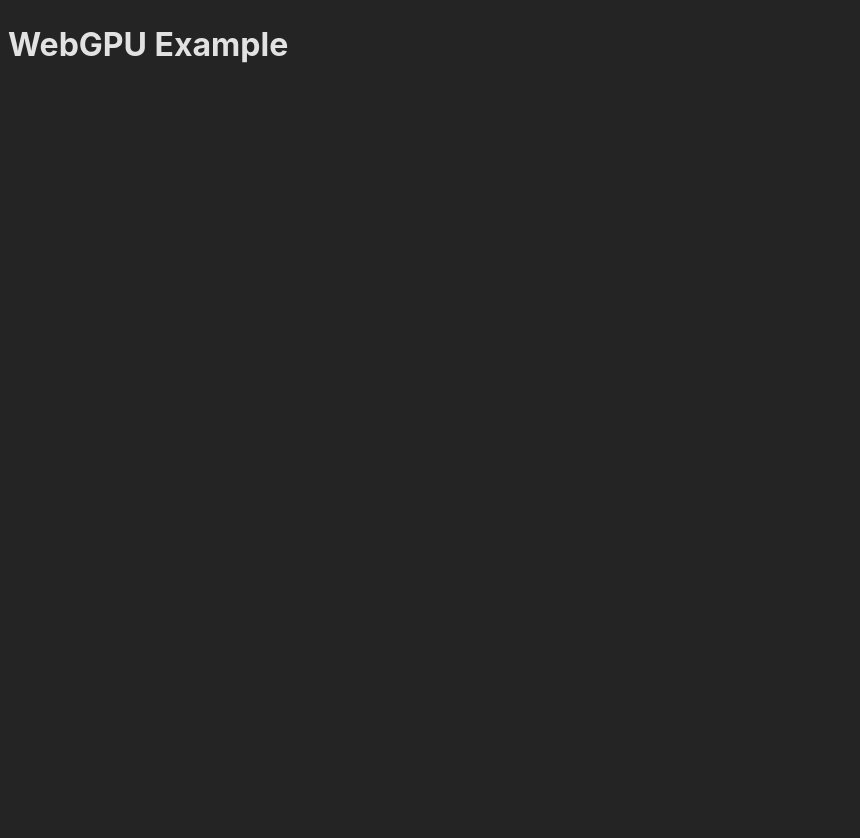
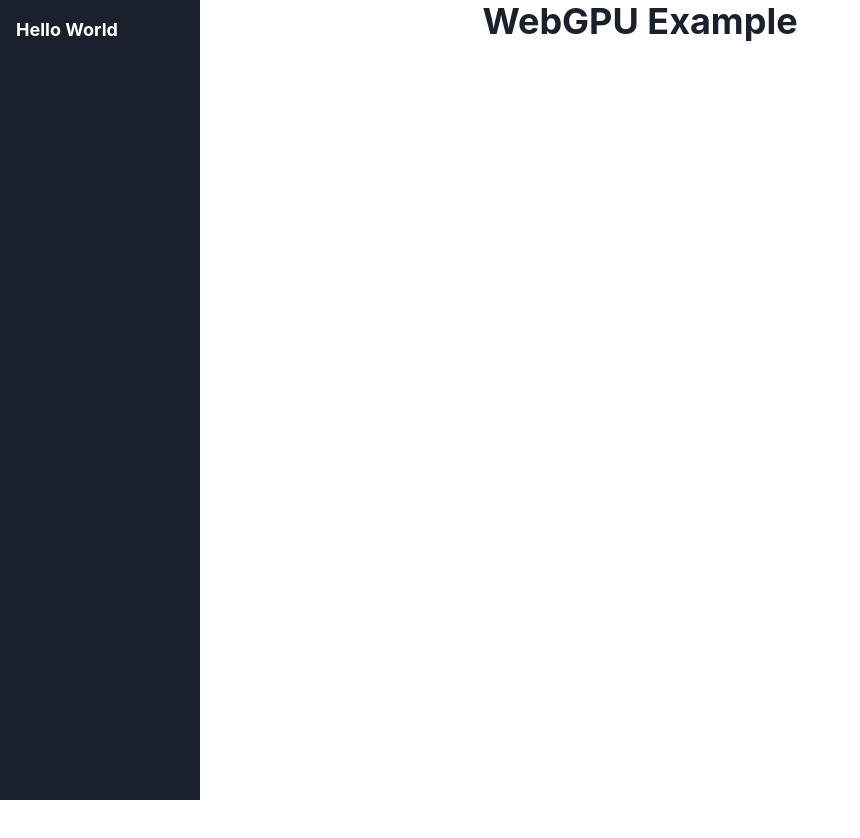
Before and after one commit to xyz600/webgpu-sample, a React (Vite) app: page / in a window 1280 px wide. Shown: the top 838 px of the page, without its empty margins (0-860 px from the left). Built offline with nearby package versions, Linux system fonts and the light colour scheme.

Commit message:
add shader switch

```diff
--- a/package.json
+++ b/package.json
@@ -10,6 +10,10 @@
     "preview": "vite preview"
   },
   "dependencies": {
+    "@chakra-ui/react": "^2.8.2",
+    "@emotion/react": "^11.11.4",
+    "@emotion/styled": "^11.11.5",
+    "framer-motion": "^11.2.11",
     "react": "^18.3.1",
     "react-dom": "^18.3.1"
   },
--- a/src/App.tsx
+++ b/src/App.tsx
@@ -1,14 +1,27 @@
+import { HStack, Heading, VStack } from "@chakra-ui/react";
+import { useState } from "react";
+import { ShaderSelector } from "./components/ShaderSelector";
+import type { ShaderExampleType } from "./components/ShaderSelector/types";
 import { WebGPUCanvas } from "./components/WebGPUCanvas";
 import { HelloWorld } from "./components/shader/hello-world";
 
 function App() {
+	const [shaderType, setShaderType] =
+		useState<ShaderExampleType>("Hello World");
+
 	return (
-		<>
-			<h1>WebGPU Example</h1>
-			<WebGPUCanvas id="webgpu-canvas">
-				<HelloWorld />
-			</WebGPUCanvas>
-		</>
+		<VStack>
+			<Heading>WebGPU Example</Heading>
+			<HStack>
+				<ShaderSelector
+					currentSelection={shaderType}
+					onSelectionChanged={setShaderType}
+				/>
+				<WebGPUCanvas id="webgpu-canvas">
+					<HelloWorld />
+				</WebGPUCanvas>
+			</HStack>
+		</VStack>
 	);
 }
 
--- /dev/null
+++ b/src/components/ShaderSelector/index.tsx
@@ -0,0 +1,65 @@
+import { Box, Link, Text, VStack } from "@chakra-ui/react";
+import type { ShaderExampleType } from "./types";
+
+type Props = {
+	currentSelection: ShaderExampleType;
+	onSelectionChanged: (type: ShaderExampleType) => void;
+};
+
+type ShaderExampleItem = {
+	name: string;
+	type: ShaderExampleType;
+};
+
+const shaderExampleList: ShaderExampleItem[] = [
+	{
+		name: "Hello World",
+		type: "Hello World",
+	},
+];
+
+export const ShaderSelector = ({
+	onSelectionChanged,
+	currentSelection,
+}: Props) => {
+	const toLink = ({ name, type }: ShaderExampleItem) => {
+		if (name === currentSelection) {
+			return (
+				<Text fontSize="lg" fontWeight="bold" key={name}>
+					{name}
+				</Text>
+			);
+		}
+		return (
+			<Link
+				_hover={{ textDecoration: "none", bg: "gray.700" }}
+				w="100%"
+				p="2"
+				key={name}
+				onClick={() => {
+					onSelectionChanged(type);
+				}}
+			>
+				{name}
+			</Link>
+		);
+	};
+
+	return (
+		<Box
+			as="nav"
+			pos="fixed"
+			top="0"
+			left="0"
+			h="100%"
+			w="200px"
+			bg="gray.800"
+			color="white"
+			p="4"
+		>
+			<VStack align="start" spacing="4">
+				{shaderExampleList.map((item) => toLink(item))}
+			</VStack>
+		</Box>
+	);
+};
--- /dev/null
+++ b/src/components/ShaderSelector/types.tsx
@@ -0,0 +1 @@
+export type ShaderExampleType = "Hello World";
--- a/src/index.css
+++ /dev/null
@@ -1,14 +0,0 @@
-:root {
-  font-family: Inter, system-ui, Avenir, Helvetica, Arial, sans-serif;
-  line-height: 1.5;
-  font-weight: 400;
-
-  color-scheme: light dark;
-  color: rgba(255, 255, 255, 0.87);
-  background-color: #242424;
-
-  font-synthesis: none;
-  text-rendering: optimizeLegibility;
-  -webkit-font-smoothing: antialiased;
-  -moz-osx-font-smoothing: grayscale;
-}
--- a/src/main.tsx
+++ b/src/main.tsx
@@ -1,10 +1,12 @@
+import { ChakraProvider } from "@chakra-ui/react";
 import React from "react";
 import ReactDOM from "react-dom/client";
 import App from "./App.tsx";
-import "./index.css";
 
 ReactDOM.createRoot(document.getElementById("root")!).render(
 	<React.StrictMode>
-		<App />
+		<ChakraProvider>
+			<App />
+		</ChakraProvider>
 	</React.StrictMode>,
 );
```
Also changed, not shown: 1 other file (tests, documents, lock files or other folders).
